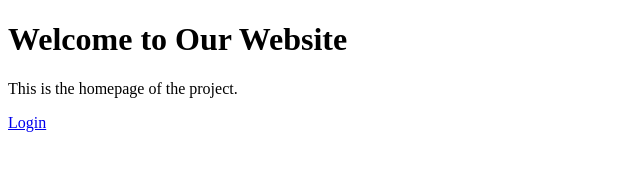
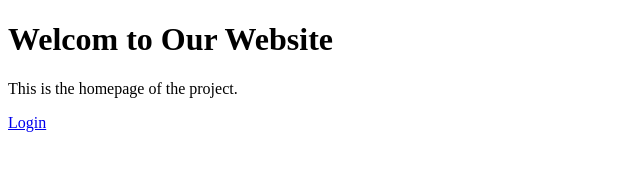
Before and after one commit to Alina-b660/my_project-, a plain HTML site: page index.html in a window 1280 px wide. Shown: the whole page, without its empty margins (0-640 px from the left). Drawn offline with Linux system fonts and the light colour scheme.

```diff
--- a/index.html
+++ b/index.html
@@ -6,7 +6,7 @@
     <title>Home my Page</title>
 </head>
 <body>
-    <h1>Welcome to Our Website</h1>
+    <h1>Welcom to Our Website</h1>
     <p>This is the homepage of the project.</p>
 
     <!-- Login link -->
```
